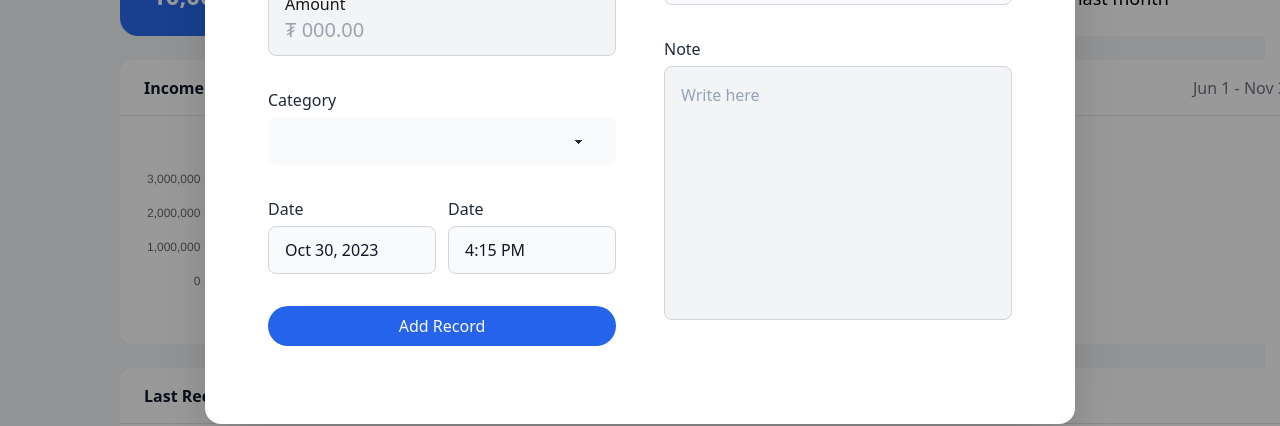
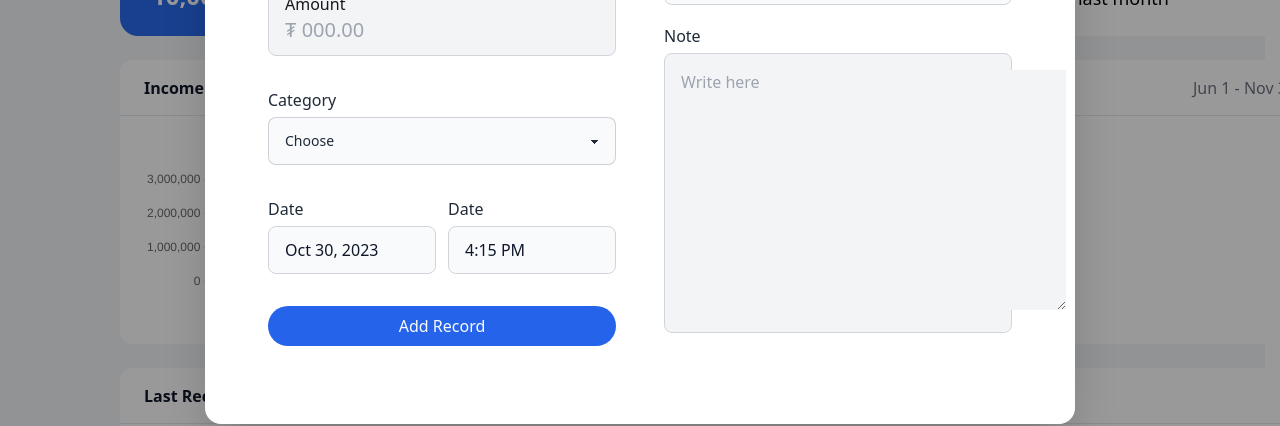
Before and after one commit to Gantulga0722/income-tracker-fe, a Next.js app: page / in a window 1280 px wide. Both pictures are taken after a click on the button "Record". Shown: the part 284-710 px from the top of the page. Built offline with nearby package versions, Linux system fonts and the light colour scheme; grey boxes are pictures that could not be loaded.

Commit message:
from Work

```diff
--- a/src/components/ExpenseModal.jsx
+++ b/src/components/ExpenseModal.jsx
@@ -50,14 +50,13 @@ export function ExpenseModal() {
                   Category
                 </div>
               </div>
-              <div className="self-stretch h-12 p-4 bg-gray-50 rounded-lg  justify-start items-center inline-flex">
-                <select className="select select-ghost w-full max-w-xs h-10">
-                  <option disabled selected></option>
-                  <option>Svelte</option>
-                  <option>Vue</option>
-                  <option>React</option>
-                </select>
-              </div>
+              <select className="select select-bordered w-[348px] h-12 bg-gray-50">
+                <option disabled selected>
+                  Choose
+                </option>
+                <option>Han Solo</option>
+                <option>Greedo</option>
+              </select>
             </div>
             <div className="self-stretch justify-start items-start gap-3 inline-flex">
               <div className="grow shrink basis-0 rounded-lg flex-col justify-center items-start inline-flex gap-2">
@@ -103,9 +102,12 @@ export function ExpenseModal() {
             </div>
             <div className="self-stretch h-12 p-4 bg-gray-50 rounded-lg border border-gray-300 justify-start items-center inline-flex">
               <div className="grow shrink basis-0 text-slate-400 text-base font-normal font-sans leading-normal">
-                Write here
+                <input
+                  type="text"
+                  className="bg-gray-50 outline-none"
+                  placeholder="Write here"
+                />
               </div>
-              <div className="w-6 h-6 relative" />
             </div>
           </div>
           <div className="self-stretch h-[280px] rounded-lg flex-col justify-center items-start flex gap-2">
@@ -116,7 +118,14 @@ export function ExpenseModal() {
             </div>
             <div className="self-stretch grow shrink basis-0 p-4 bg-gray-100 rounded-lg border border-gray-300 justify-start items-start inline-flex">
               <div className="grow shrink basis-0 text-slate-400 text-base font-normal font-sans leading-normal">
-                Write here
+                <textarea
+                  name=""
+                  id=""
+                  cols="40"
+                  rows="10"
+                  className="bg-gray-100 outline-none"
+                  placeholder="Write here"
+                ></textarea>
               </div>
             </div>
           </div>
```
